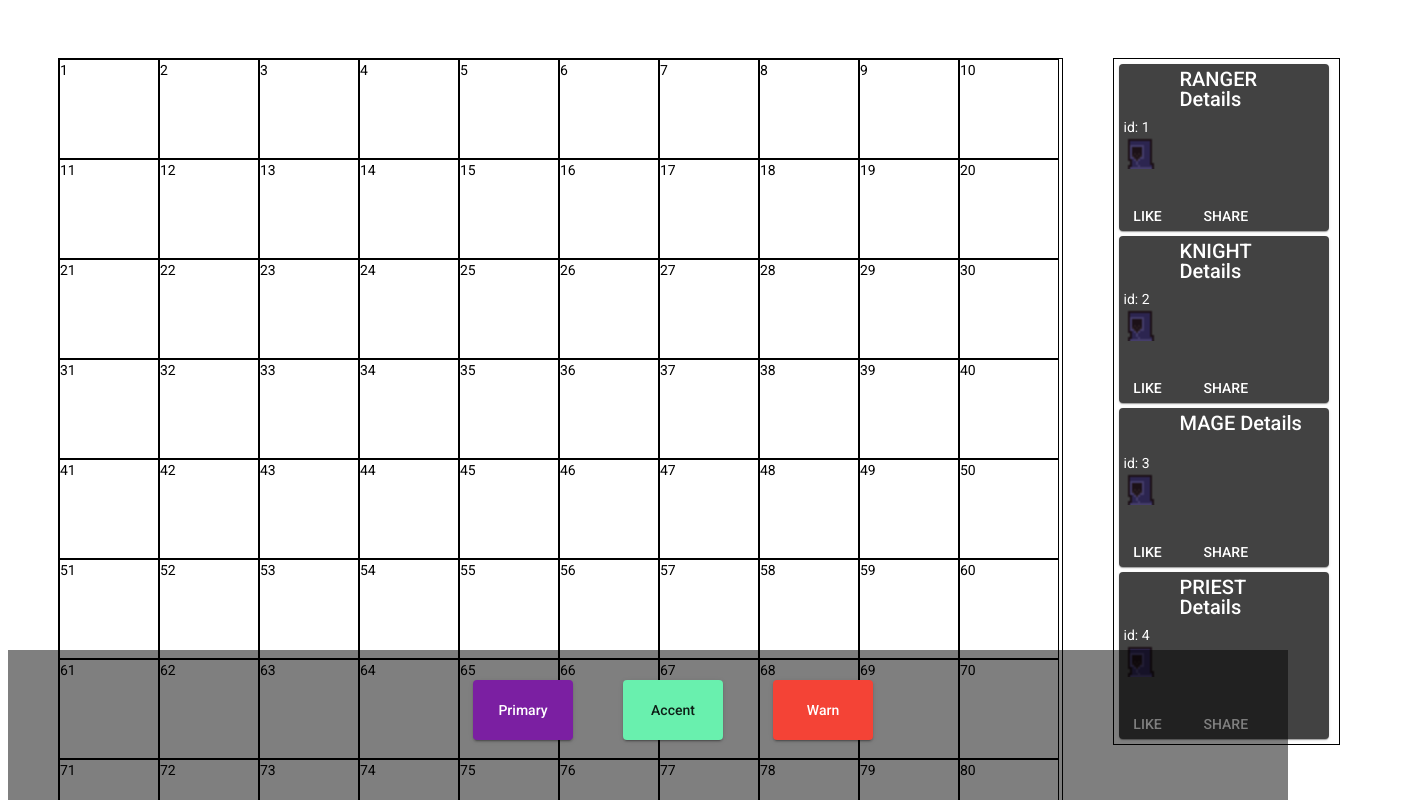
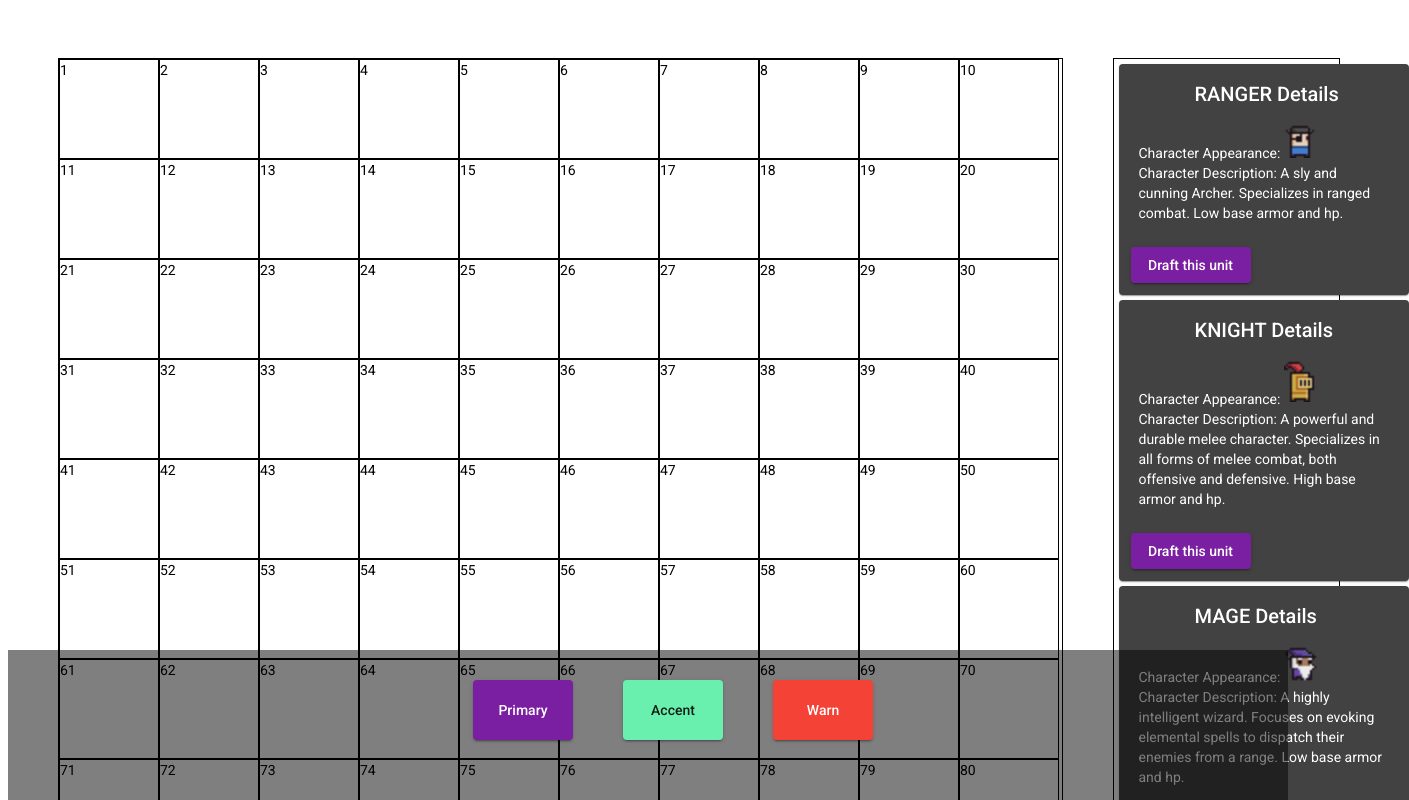
Before and after one commit to zipit145/boardgame, an Angular app: page / in a window 1280 px wide. Shown: the top 800 px of the page, 1409 px wide, since content can reach past the window. Built offline with nearby package versions, Linux system fonts and the light colour scheme.

Commit message:
added class specific sprites and character descriptions

```diff
--- a/src/app/character.ts
+++ b/src/app/character.ts
@@ -1,5 +1,6 @@
 export interface Character {
     id: number;
     name: string;
+    description: string;
     attributes: {};
 }
--- a/src/app/charactercard/charactercard.component.css
+++ b/src/app/charactercard/charactercard.component.css
@@ -1,13 +1,38 @@
+button{
+    width: 120px;
+    margin-left: 50px;
+}
 .characterCardContainer{
     margin: 5px;
-    padding: 5px;
-    width: 200px;
+    padding: 20px;
+    width: 250px;
 }
 
-img{
+.knightCharacter{
     object-fit: none;
-    object-position: -80px -143px;
+    object-position: -240px -235px;
     width: 16px;
-    height: 16px;
+    height: 22px;
     zoom: 2;
 }
+.rangerCharacter{
+    object-fit: none;
+    object-position: -112px -223px;
+    width: 16px;
+    height: 17px;
+    zoom: 2;
+}
+.priestCharacter{
+    object-fit: none;
+    object-position: -96px -223px;
+    width: 16px;
+    height: 17px;
+    zoom: 2;
+}
+.mageCharacter{
+    object-fit: none;
+    object-position: -143px -223px;
+    width: 17px;
+    height: 18px;
+    zoom: 2;
+}
--- a/src/app/charactercard/charactercard.component.html
+++ b/src/app/charactercard/charactercard.component.html
@@ -5,12 +5,11 @@
     <mat-card-subtitle></mat-card-subtitle>
     </mat-card-header>
     <mat-card-content>
-        <div><span>id: </span>{{character.id}}</div>
         <!-- <div class="spriteImage"></div> -->
-        <img src="../../assets/0x72_16x16DungeonTileset.v3.png" >
+        <div><span>Character Appearance: </span><img [className]="character.name + 'Character'" src="../../assets/0x72_16x16DungeonTileset.v4.png"></div>
+        <div><span>Character Description: </span>{{character.description}}</div>
     </mat-card-content>
     <mat-card-actions>
-    <button mat-button>LIKE</button>
-    <button mat-button>SHARE</button>
+        <button mat-raised-button color="primary">Draft this unit</button>
     </mat-card-actions>
 </mat-card>
--- a/src/app/mock-characters.ts
+++ b/src/app/mock-characters.ts
@@ -4,21 +4,25 @@ export const CHARACTER: Character[] = [
     {
         id: 1,
         name: "ranger",
+        description: "A sly and cunning Archer. Specializes in ranged combat. Low base armor and hp.",
         attributes: {}
     },
     {
         id: 2,
         name: "knight",
+        description: "A powerful and durable melee character. Specializes in all forms of melee combat, both offensive and defensive. High base armor and hp.",
         attributes: {}
     },
     {
         id: 3,
         name: "mage",
+        description: "A highly intelligent wizard. Focuses on evoking elemental spells to dispatch their enemies from a range. Low base armor and hp.",
         attributes: {}
     },
     {
         id: 4,
         name: "priest",
+        description: "A faithful priest with a devotion to helping other. Specializes in healing and buffing his allies. Low offensive capabilites. Low base armor and hp.",
         attributes: {}
     }
 ]
```
Also changed, not shown: src/assets/0x72_16x16DungeonTileset.v4.png (added).
